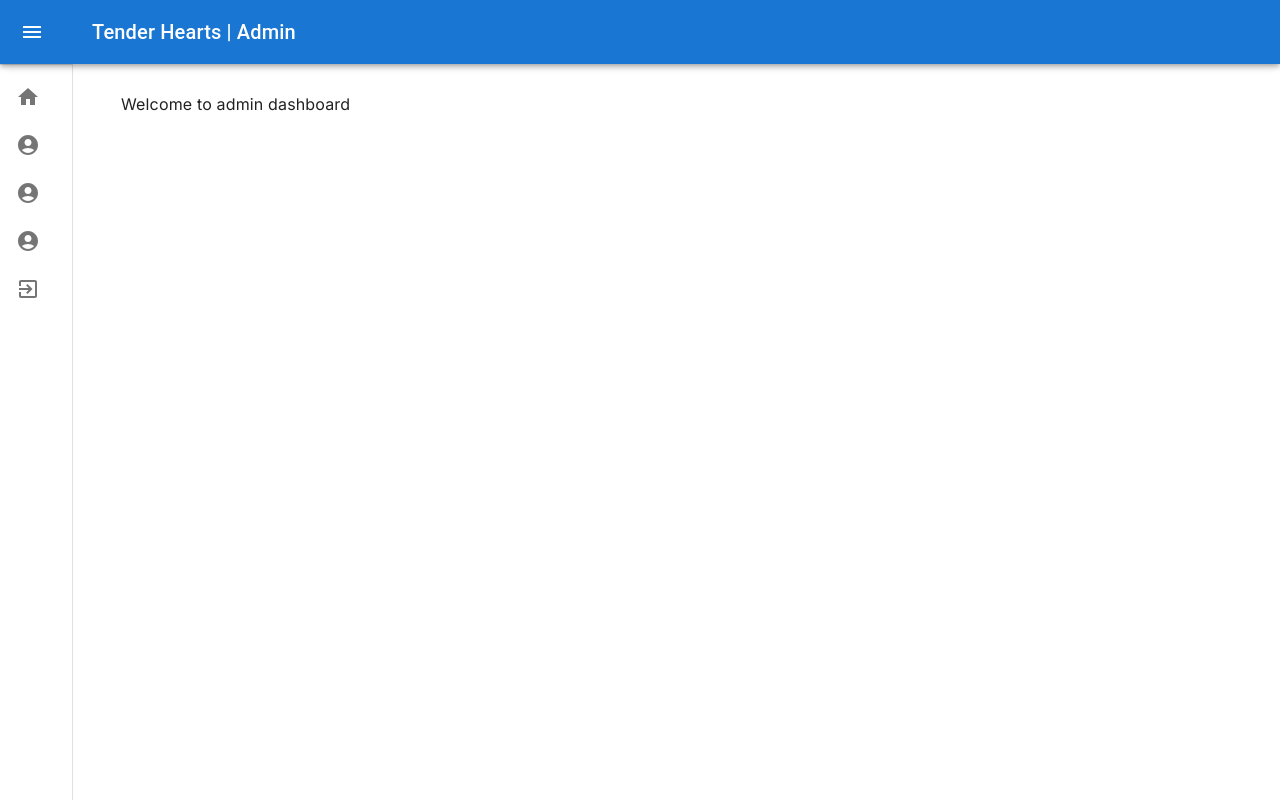
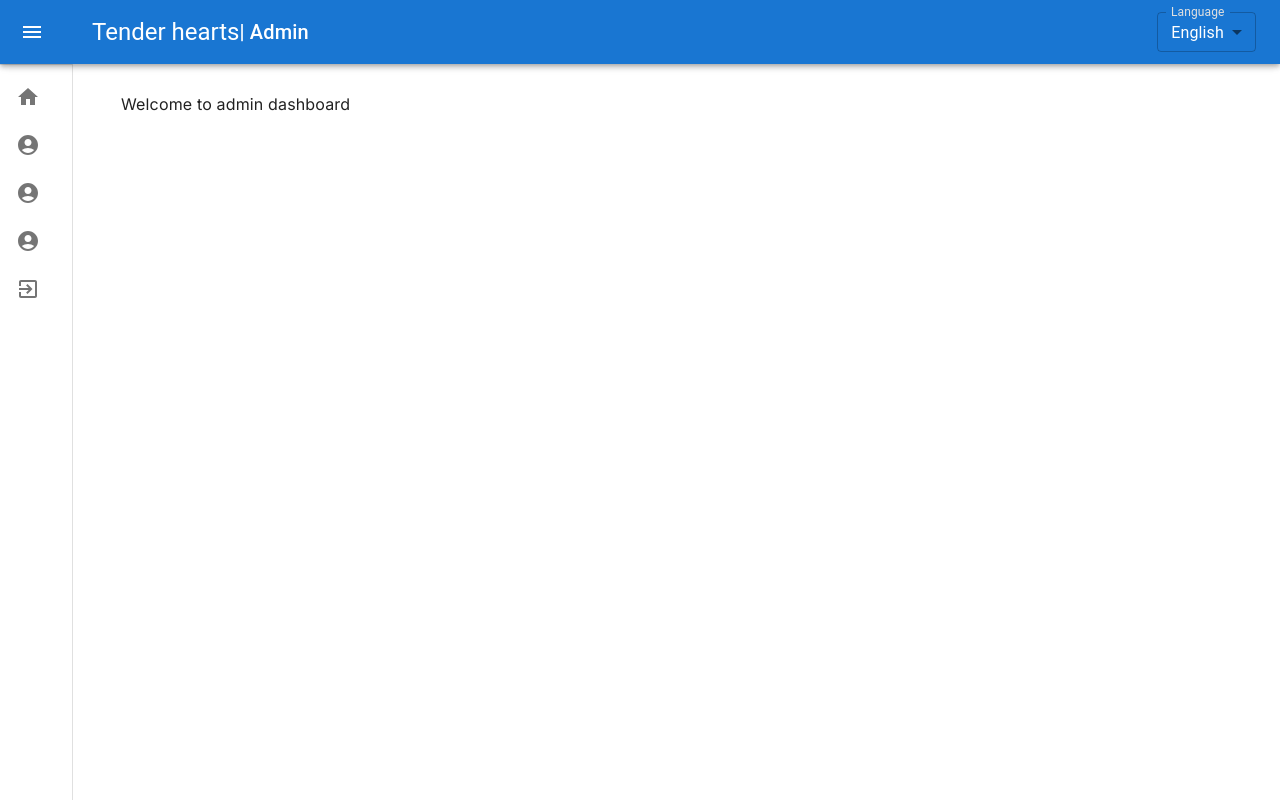
Before and after one commit to HyRALis/tender-hearts, a Next.js app: page /en/admin/dashboard in a window 1280 px wide. Built offline with nearby package versions, Linux system fonts and the light colour scheme.

Commit message:
Implemented a language switcher and translated the page name and platform name

```diff
--- a/app/Shared/GenericDashboardLayout.tsx
+++ b/app/Shared/GenericDashboardLayout.tsx
@@ -3,11 +3,21 @@
 import '../globals.css';
 import { AppBarStyled } from '@/app/Shared/materialStyling';
 import React, { useState } from 'react';
-import { Container, CssBaseline, IconButton, Toolbar, Typography } from '@mui/material';
+import {
+  Box,
+  Container,
+  CssBaseline,
+  IconButton,
+  Stack,
+  Toolbar,
+  Typography,
+} from '@mui/material';
 import MenuIcon from '@mui/icons-material/Menu';
 import { Sidebar } from './components/Sidebar/Sidebar';
 import { TListItemType } from './components/Sidebar/primitives/SidebarListItem';
 import { TPortalType } from '../types/shared';
+import LanguageSwitcher from './components/LanguageSwitcher';
+import { useTranslations } from 'next-intl';
 
 export default function GenericDashboardLayout({
   children,
@@ -20,6 +30,7 @@ export default function GenericDashboardLayout({
   pageName: string;
   portal: TPortalType;
 }>) {
+  const t = useTranslations('Shared');
   const [open, setOpen] = useState(false);
 
   const handleDrawerOpen = () => {
@@ -41,6 +52,12 @@ export default function GenericDashboardLayout({
       <CssBaseline />
       <AppBarStyled position='fixed' open={open}>
         <Toolbar>
+          <Stack
+            direction={'row'}
+            justifyContent={'space-between'}
+            width={'100%'}
+          >
+            <Box display={'flex'} flexDirection={'row'} alignItems={'center'}>
               <IconButton
                 color='inherit'
                 aria-label='open drawer'
@@ -50,9 +67,17 @@ export default function GenericDashboardLayout({
               >
                 <MenuIcon />
               </IconButton>
+              <Box display={'flex'} flexDirection={'row'} alignItems={'center'}>
+                <Typography variant='h5' noWrap>
+                  {`${t('title')}`}
+                </Typography>
                 <Typography variant='h6' noWrap>
-            {`Tender Hearts | ${pageName}`}
+                  {` | ${pageName}`}
                 </Typography>
+              </Box>
+            </Box>
+            <LanguageSwitcher />
+          </Stack>
         </Toolbar>
       </AppBarStyled>
       <Sidebar
--- /dev/null
+++ b/app/Shared/components/LanguageSwitcher.tsx
@@ -0,0 +1,52 @@
+'use client';
+
+import React from 'react';
+import { useRouter } from 'next/navigation';
+import {
+  MenuItem,
+  Select,
+  FormControl,
+  InputLabel,
+  SelectChangeEvent,
+} from '@mui/material';
+import { useTranslations } from 'next-intl';
+import { useParams, usePathname } from 'next/navigation';
+import { locales } from '@/i18n';
+import { grey } from '@mui/material/colors';
+
+const LanguageSwitcher: React.FC = () => {
+  const { push } = useRouter();
+  const { locale } = useParams<{ locale: string }>();
+  const pathname = usePathname();
+  const t = useTranslations('Shared');
+
+  const handleChange = (event: SelectChangeEvent<string>) => {
+    const selectedLocale = event.target.value as string;
+    const path = pathname.split(`/${locale}`)[1];
+
+    push(`/${selectedLocale}${path}`);
+  };
+
+  return (
+    <FormControl variant='outlined' size='small'>
+      <InputLabel id='language-switcher-label' style={{ color: grey[300] }}>
+        {t('language')}
+      </InputLabel>
+      <Select
+        labelId='language-switcher-label'
+        value={locale}
+        onChange={handleChange}
+        label={t('language')}
+        style={{ color: 'white' }}
+      >
+        {locales?.map((loc) => (
+          <MenuItem key={loc} value={loc}>
+            {t(loc)}
+          </MenuItem>
+        ))}
+      </Select>
+    </FormControl>
+  );
+};
+
+export default LanguageSwitcher;
--- a/app/[locale]/admin/dashboard/layout.tsx
+++ b/app/[locale]/admin/dashboard/layout.tsx
@@ -1,5 +1,6 @@
 import GenericDashboardLayout from '@/app/Shared/GenericDashboardLayout';
 import { TListItemType } from '@/app/Shared/components/Sidebar/primitives/SidebarListItem';
+import { useTranslations } from 'next-intl';
 import { Inter } from 'next/font/google';
 
 const inter = Inter({ subsets: ['latin'] });
@@ -9,6 +10,8 @@ export default function AdminDashboardLayout({
 }: Readonly<{
   children: React.ReactNode;
 }>) {
+  const t = useTranslations('Admin');
+
   const sidebarItems: TListItemType[] = [
     'Dashboard',
     'Manage Users',
@@ -20,7 +23,7 @@ export default function AdminDashboardLayout({
   return (
     <GenericDashboardLayout
       sidebarItems={sidebarItems}
-      pageName='Admin'
+      pageName={t('admin')}
       portal={'admin'}
     >
       {children}
--- a/app/[locale]/donor/dashboard/layout.tsx
+++ b/app/[locale]/donor/dashboard/layout.tsx
@@ -1,28 +1,30 @@
 'use client';
 import GenericDashboardLayout from '@/app/Shared/GenericDashboardLayout';
 import { TListItemType } from '@/app/Shared/components/Sidebar/primitives/SidebarListItem';
+import { useTranslations } from 'next-intl';
 import { Inter } from 'next/font/google';
 
 const inter = Inter({ subsets: ['latin'] });
 
 export default function RequesterDashboardLayout({
-    children
+  children,
 }: Readonly<{
   children: React.ReactNode;
 }>) {
+  const t = useTranslations('Donor');
   const sidebarItems: TListItemType[] = [
     'Dashboard',
     'Browse Requests',
     'Manage Requests',
     'Donation History',
     'Profile',
-        'Logout'
+    'Logout',
   ];
 
   return (
     <GenericDashboardLayout
       sidebarItems={sidebarItems}
-        pageName='Donor'
+      pageName={t('donor')}
       portal={'donor'}
     >
       {children}
--- a/app/[locale]/requester/dashboard/layout.tsx
+++ b/app/[locale]/requester/dashboard/layout.tsx
@@ -1,21 +1,30 @@
 'use client';
 import GenericDashboardLayout from '@/app/Shared/GenericDashboardLayout';
 import { TListItemType } from '@/app/Shared/components/Sidebar/primitives/SidebarListItem';
+import { useTranslations } from 'next-intl';
 import { Inter } from 'next/font/google';
 
 const inter = Inter({ subsets: ['latin'] });
 
 export default function DonorDashboardLayout({
-    children
+  children,
 }: Readonly<{
   children: React.ReactNode;
 }>) {
-    const sidebarItems: TListItemType[] = ['Dashboard', 'Submit Request', 'Track Requests', 'Profile', 'Logout'];
+  const t = useTranslations('Requester');
+
+  const sidebarItems: TListItemType[] = [
+    'Dashboard',
+    'Submit Request',
+    'Track Requests',
+    'Profile',
+    'Logout',
+  ];
 
   return (
     <GenericDashboardLayout
       sidebarItems={sidebarItems}
-        pageName='Requester'
+      pageName={t('requester')}
       portal={'requester'}
     >
       {children}
--- a/app/[locale]/requester/submit-request/layout.tsx
+++ b/app/[locale]/requester/submit-request/layout.tsx
@@ -1,6 +1,7 @@
 'use client';
 import GenericDashboardLayout from '@/app/Shared/GenericDashboardLayout';
 import { TListItemType } from '@/app/Shared/components/Sidebar/primitives/SidebarListItem';
+import { useTranslations } from 'next-intl';
 import { Inter } from 'next/font/google';
 
 const inter = Inter({ subsets: ['latin'] });
@@ -10,6 +11,8 @@ export default function DonorDashboardLayout({
 }: Readonly<{
   children: React.ReactNode;
 }>) {
+  const t = useTranslations('Requester');
+
   const sidebarItems: TListItemType[] = [
     'Dashboard',
     'Submit Request',
@@ -21,7 +24,7 @@ export default function DonorDashboardLayout({
   return (
     <GenericDashboardLayout
       sidebarItems={sidebarItems}
-      pageName='Requester'
+      pageName={t('requester')}
       portal={'requester'}
     >
       {children}
--- a/i18n.ts
+++ b/i18n.ts
@@ -2,7 +2,7 @@ import { notFound } from 'next/navigation';
 import { getRequestConfig } from 'next-intl/server';
 
 // Can be imported from a shared config
-const locales = ['en', 'mk'];
+export const locales = ['en', 'mk'];
 
 export default getRequestConfig(async ({ locale }) => {
   // Validate that the incoming `locale` parameter is valid
--- a/messages/en.json
+++ b/messages/en.json
@@ -3,6 +3,7 @@
     "title": "Hello world!"
   },
   "Shared": {
+    "title": "Tender hearts",
     "dashboard": "Dashboard",
     "manage_users": "Manage Users",
     "manage_requests": "Manage Requests",
@@ -12,7 +13,10 @@
     "submit_request": "Submit Request",
     "track_requests": "Track Requests",
     "profile": "Profile",
-    "logout": "Logout"
+    "logout": "Logout",
+    "mk": "Macedonian",
+    "en": "English",
+    "language": "Language"
   },
   "Admin": {
     "title": "Tender hearts",
--- a/messages/mk.json
+++ b/messages/mk.json
@@ -1,5 +1,33 @@
 {
   "Index": {
-    "title": "Здраво свету !"
+    "title": "Hello world!"
+  },
+  "Shared": {
+    "title": "Нежни срца",
+    "dashboard": "Инфо табла",
+    "manage_users": "Менаџирање со корисници",
+    "manage_requests": "Менаџирање со барања",
+    "reports": "Пријави",
+    "browse_requests": "Разгледај барања",
+    "donation_history": "Историја на донации",
+    "submit_request": "Поднеси барање",
+    "track_requests": "Следи барања",
+    "profile": "Профил",
+    "logout": "Одјави се",
+    "mk": "Македонски",
+    "en": "Англиски",
+    "language": "Јазик"
+  },
+  "Admin": {
+    "title": "Нежни срца",
+    "admin": "Администратор"
+  },
+  "Donor": {
+    "title": "Нежни срца",
+    "donor": "Донатор"
+  },
+  "Requester": {
+    "title": "Нежни срца",
+    "requester": "Барател"
   }
 }
```
Lines whose indentation alone changed are shown as unchanged.
